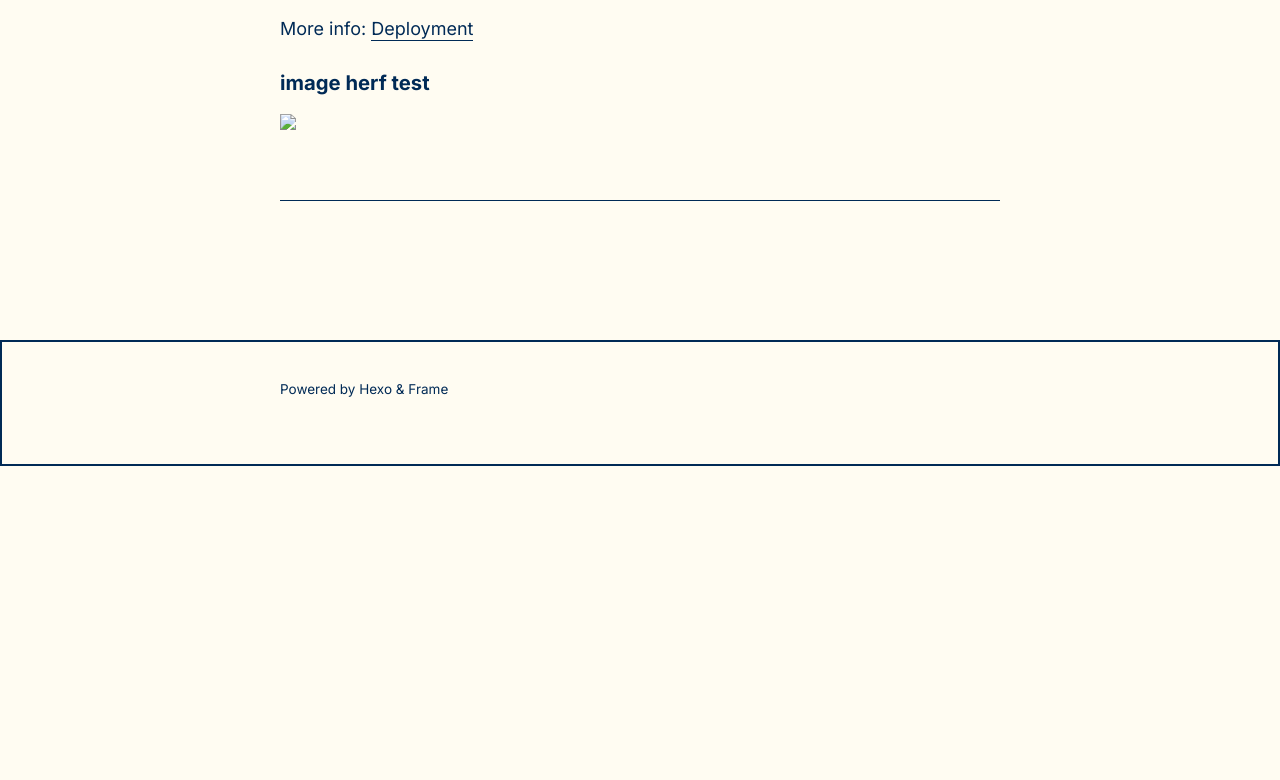
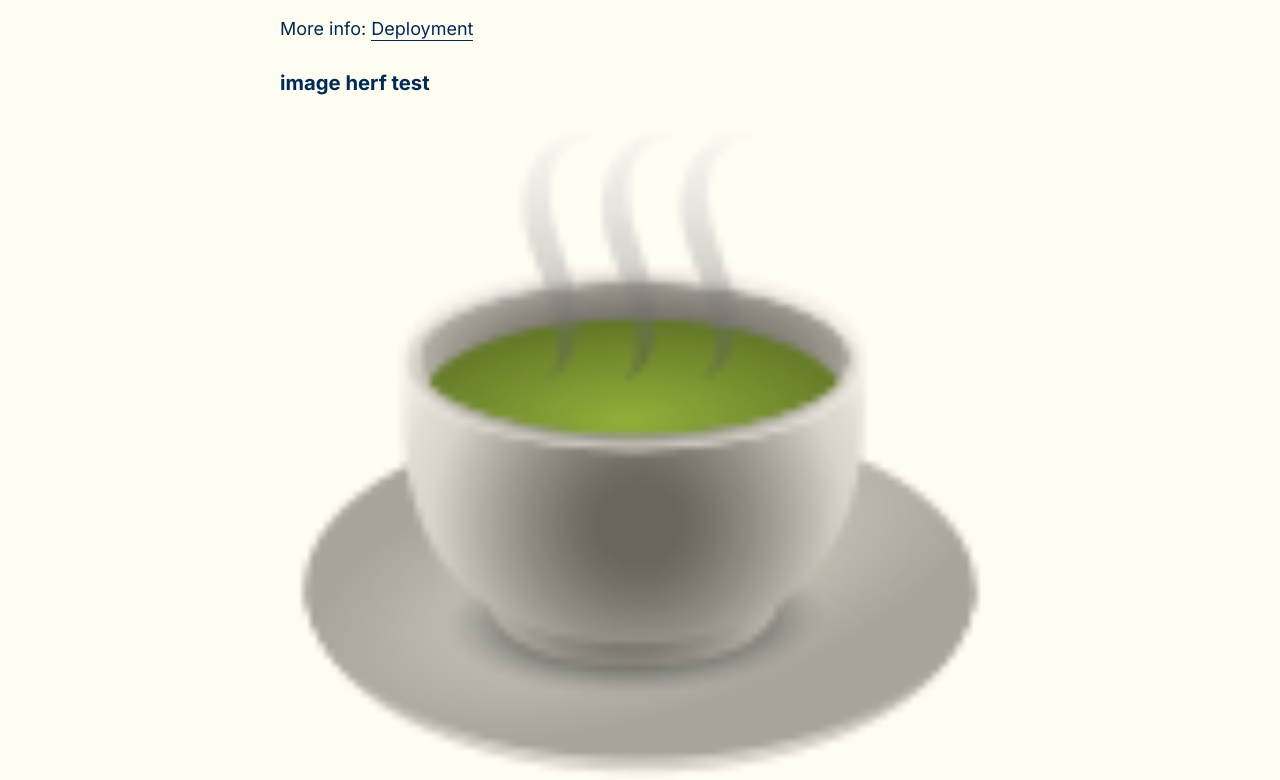
Before and after one commit to CHAZH0U/blog, a plain HTML site: page 2023/12/19/hello-world/index.html in a window 1280 px wide. Shown: the part 1060-1840 px from the top of the page. Before the commit the page ends 1526 px from the top, so only its background shows below. Drawn offline with Linux system fonts and the light colour scheme; files that its build step writes are made by us from their sources; files whose address does not match are found by name.

Commit message:
Site updated: 2023-12-19 14:16:54

```diff
--- a/2023/12/19/hello-world/index.html
+++ b/2023/12/19/hello-world/index.html
@@ -140,7 +140,7 @@
 <h3 id="Deploy-to-remote-sites"><a href="#Deploy-to-remote-sites" class="headerlink" title="Deploy to remote sites"></a>Deploy to remote sites</h3><figure class="highlight bash"><table><tr><td class="gutter"><pre><span class="line">1</span><br></pre></td><td class="code"><pre><span class="line">$ hexo deploy</span><br></pre></td></tr></table></figure>
 
 <p>More info: <a target="_blank" rel="noopener" href="https://hexo.io/docs/one-command-deployment.html">Deployment</a></p>
-<h3 id="image-herf-test"><a href="#image-herf-test" class="headerlink" title="image herf test"></a>image herf test</h3><img src="../images/2022/logo.png" />
+<h3 id="image-herf-test"><a href="#image-herf-test" class="headerlink" title="image herf test"></a>image herf test</h3><img src="/images/2022/logo.png" />
 </div>
 
 <script>
```
